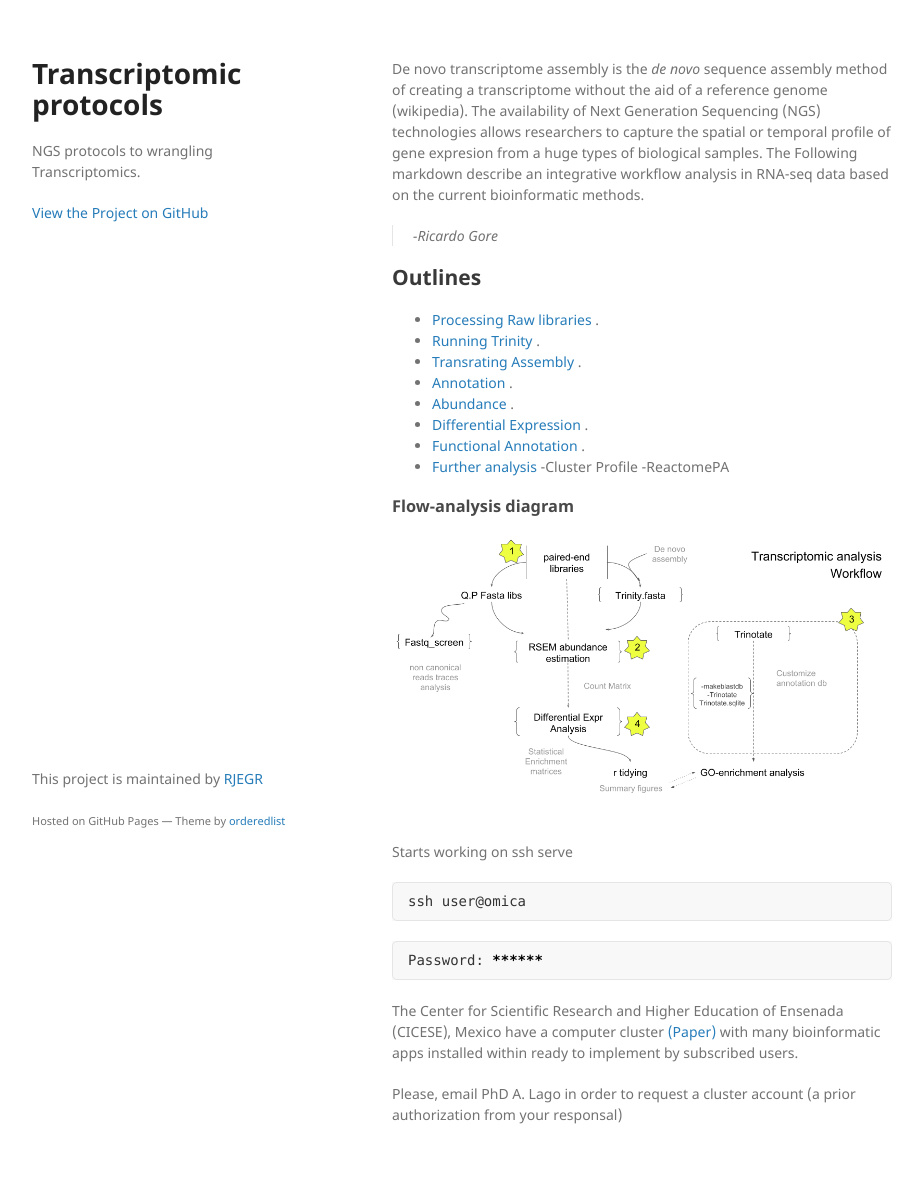
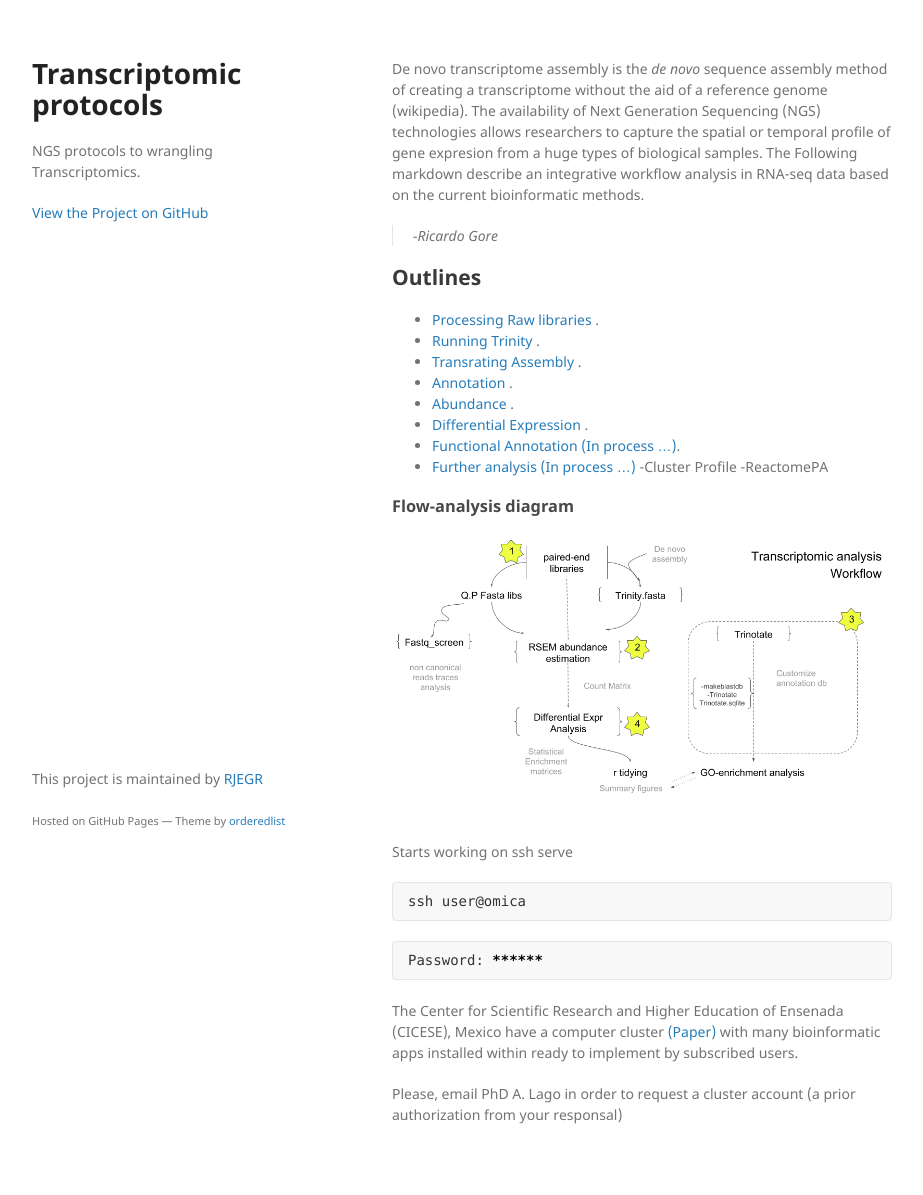
Before and after one commit to RJEGR/Transcriptomics, a Jekyll site: the page built from index.md, in a window 1280 px wide. Shown: the whole page, without its empty margins (178-1101 px from the left). Built offline with Jekyll 4.4.1, drawn with Linux system fonts in a browser that asks for light colours; nearby versions of some CDN libraries; library files that are not in the unit come from our copies.

Commit message:
Friday
Index fixed

```diff
--- a/index.md
+++ b/index.md
@@ -14,8 +14,8 @@ De novo transcriptome assembly is the _de novo_ sequence assembly method of crea
 * [Annotation ](./markdown/trinotate).
 * [Abundance ](./markdown/RSEM).
 * [Differential Expression ](./markdown/DiffExp).
-* [Functional Annotation ](./markdown/DE-ontology).
-* [Further analysis](https://bioconductor.org/packages/3.7/bioc/vignettes/clusterProfiler/inst/doc/clusterProfiler.html#kegg-analysis)
+* [Functional Annotation (In process ...)](./markdown/DE-ontology).
+* [Further analysis (In process ...)](https://bioconductor.org/packages/3.7/bioc/vignettes/clusterProfiler/inst/doc/clusterProfiler.html#kegg-analysis)
     -Cluster Profile
     -ReactomePA
 
```
